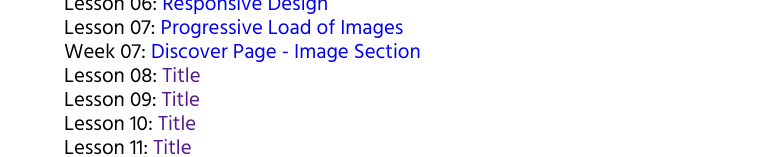
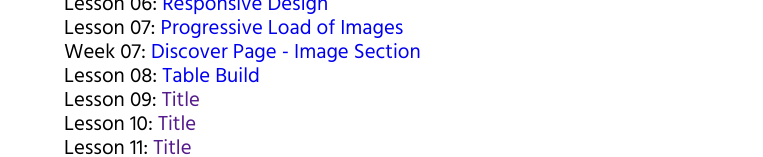
Before and after one commit to kellyo-sm/wdd230, a plain HTML site: page index.html in a window 1280 px wide. Shown: the part 440-597 px from the top of the page, without its empty margins (258-1021 px from the left). Drawn offline with Linux system fonts and the light colour scheme.

Commit message:
update table build portfolio link

```diff
--- a/index.html
+++ b/index.html
@@ -34,7 +34,7 @@
             <li>Lesson 06: <a href="chamber/index.html">Responsive Design</a></li>
             <li>Lesson 07: <a href="Lesson07/lazyload.html">Progressive Load of Images</a></li>
             <li>Week 07: <a href="chamber/discover.html">Discover Page - Image Section</a></li>
-            <li>Lesson 08: <a href="">Title</a></li>
+            <li>Lesson 08: <a href="Lesson08/tablebuild.html">Table Build</a></li>
             <li>Lesson 09: <a href="">Title</a></li>
             <li>Lesson 10: <a href="">Title</a></li>
             <li>Lesson 11: <a href="">Title</a></li>
```
